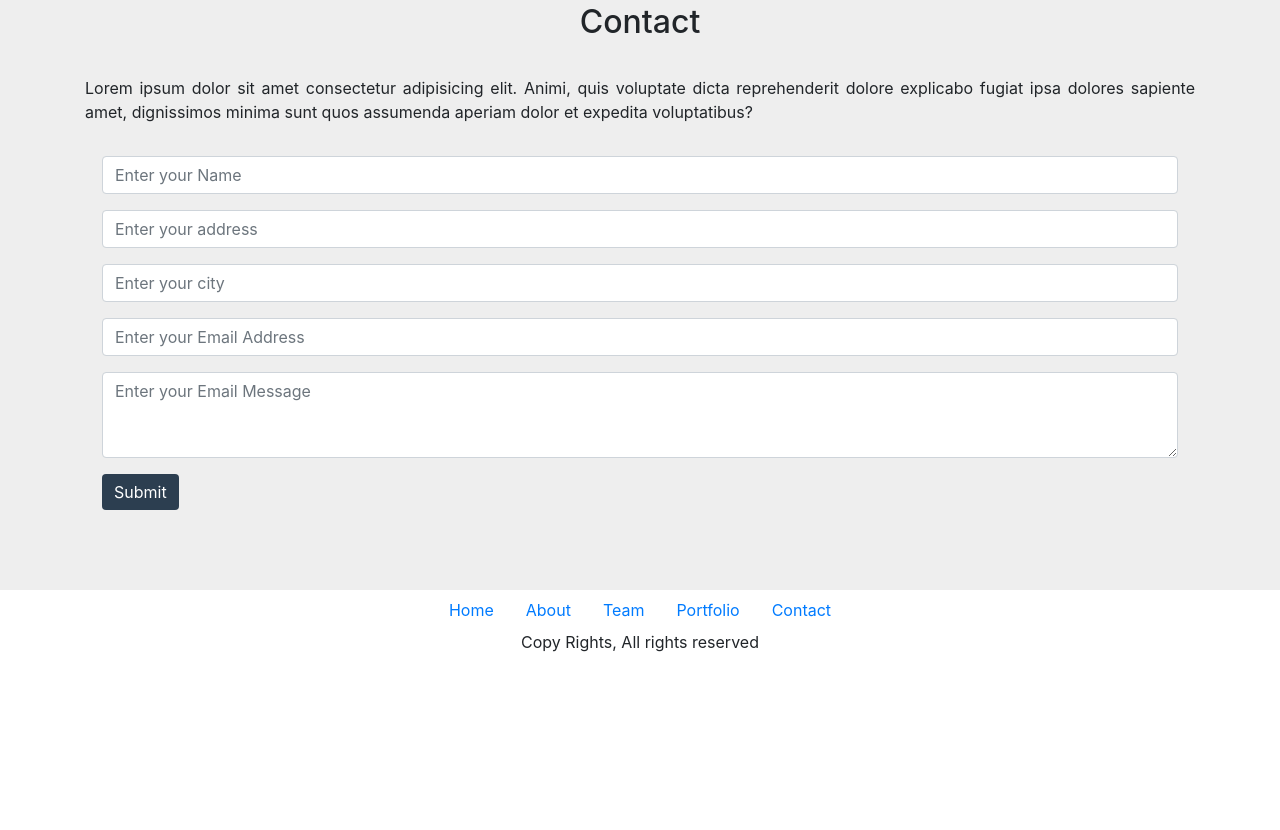
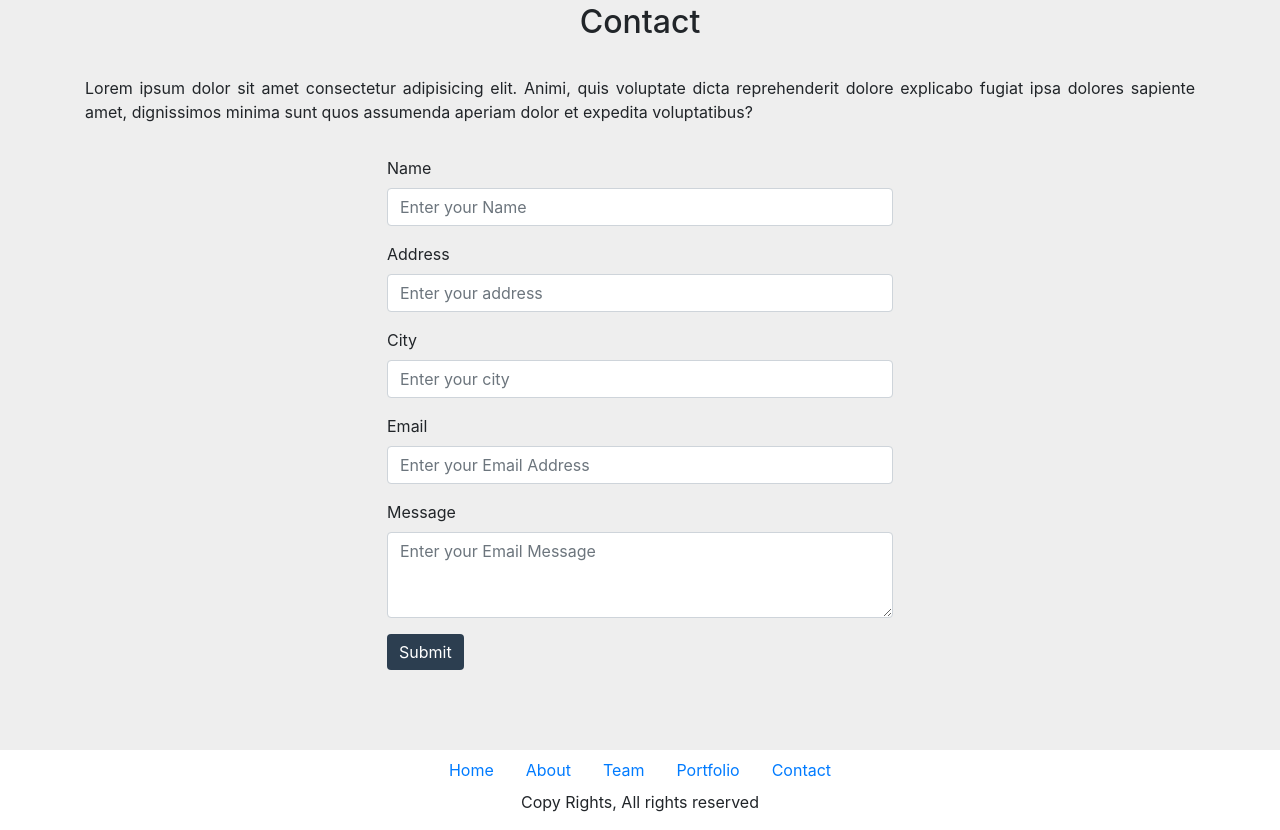
Before and after one commit to Rxbxzx/first-project, a plain HTML site: page index.html in a window 1280 px wide. Shown: the part 3804-4634 px from the top of the page. Before the commit the page ends 4474 px from the top, so only its background shows below. Drawn offline with nearby package versions, Linux system fonts and the light colour scheme.

Commit message:
Fixing contact section and centering form items

```diff
--- a/index.html
+++ b/index.html
@@ -273,21 +273,26 @@
 						</div>
 					</div>
 					<div class="row">
-						<div class="col-sm-12 form-padding">
+						<div class="offset-3 col-sm-6 form-padding">
 							<form>
 								<div class="form-group">
+									<label for="name">Name</label>
 									<input type="name" class="form-control" id="name" aria-describedby="name" placeholder="Enter your Name">
 								</div>
 								<div class="form-group">
+									<label for="address">Address</label>
 									<input type="address" class="form-control" id="address" placeholder="Enter your address">
 								</div>
 								<div class="form-group">
+									<label for="city">City</label>
 									<input type="city" class="form-control" id="city" placeholder="Enter your city">
 								</div>
 								<div class="form-group">
+									<label for="email">Email</label>
 									<input type="email" class="form-control" id="email" placeholder="Enter your Email Address">
 								</div>
 								<div class="form-group">
+									<label for="message"Name>Message</label>
 									<textarea class="form-control" id="exampleFormControlTextarea1" rows="3" placeholder="Enter your Email Message"></textarea>
 								</div>
 								<button type="submit" class="btn btn-primary backgound-darkblue">Submit</button>
```
